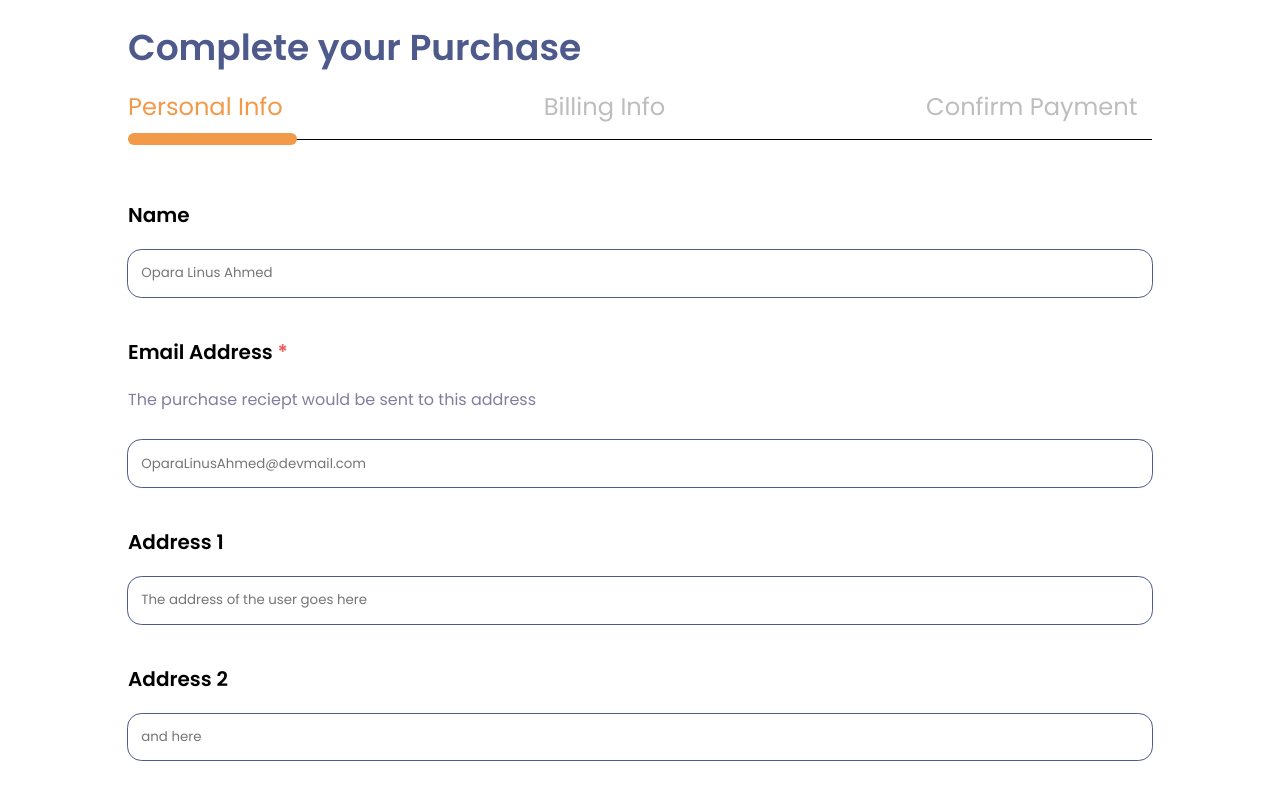
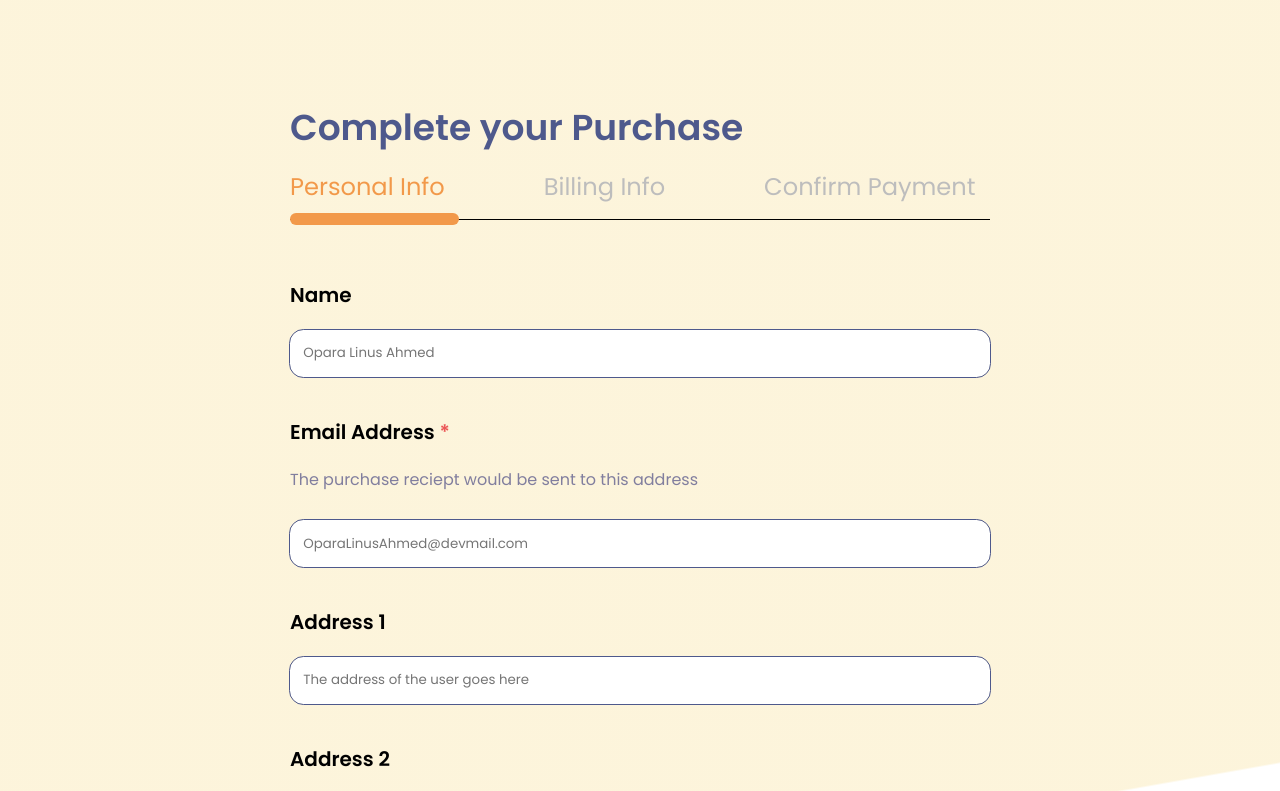
Before and after one commit to Folareen/frontend-dev-task-payment-flow, a React (Create React App) app: page / in a window 1280 px wide. Shown: the top 791 px of the page. Built offline with nearby package versions, Linux system fonts and the light colour scheme.

Commit message:
fixed bug

```diff
--- a/src/components/Header.jsx
+++ b/src/components/Header.jsx
@@ -1,5 +1,5 @@
 import React from 'react'
-import { useLocation } from 'react-router-dom'
+import { useLocation, Link } from 'react-router-dom'
 
 const Header = () => {
     const location = useLocation()
@@ -15,9 +15,9 @@ const Header = () => {
             Complete your Purchase
         </h2>
         <div>
-            <p className={highlight('/')}>Personal Info <span></span></p>
-            <p className={highlight('/billing-info')}>Billing Info <span></span></p>
-            <p className={highlight('/confirm-payment')}>Confirm Payment <span></span> </p>
+            <Link to='/' className={highlight('/')}>Personal Info <span></span></Link>
+            <Link to='/billing-info' className={highlight('/billing-info')}>Billing Info <span></span></Link>
+            <Link to='/confirm-payment' className={highlight('/confirm-payment')}>Confirm Payment <span></span> </Link>
         </div>
     </header>
   )
--- a/src/pages/BillingInfo.jsx
+++ b/src/pages/BillingInfo.jsx
@@ -1,7 +1,15 @@
 import React from 'react'
 import Header from '../components/Header'
+import { useNavigate } from 'react-router-dom'
 
 const BillingInfo = () => {
+  const navigate = useNavigate()
+
+  const next = () => {
+
+  }
+
+
   return (
     <main>
       <Header />
--- a/src/pages/ConfirmPayment.jsx
+++ b/src/pages/ConfirmPayment.jsx
@@ -1,7 +1,15 @@
 import React from 'react'
 import Header from '../components/Header'
+import { useNavigate } from 'react-router-dom'
 
 const ConfirmPayment = () => {
+  const navigate = useNavigate()
+
+  const next = (e) => {
+    e.preventDefault()
+    navigate('/payment-confirmed')
+  }
+
   return (
     <section>
       <div>
@@ -35,7 +43,7 @@ const ConfirmPayment = () => {
         </div>
       </div>
       <div className='submit'>
-        <button className='submit--button'>Next</button>
+        <button className='submit--button' onClick={next}>Pay</button>
         <button>Cancel Payment</button>
       </div>
     </section>
--- a/src/styles/css/index.css
+++ b/src/styles/css/index.css
@@ -5,6 +5,14 @@
   padding: 0;
   margin: 0;
   font-family: Poppins;
+}
+
+body {
+  background-image: linear-gradient(170deg, rgba(242, 201, 76, 0.2) 70%, rgba(255, 255, 255, 0) calc(70% + 2px));
+  min-height: 100vh;
+  background-repeat: no-repeat;
+  margin: 0;
+  padding: 0;
 }
 
 header {
@@ -38,14 +46,16 @@ header div {
           justify-content: space-between;
 }
 
-header div p {
+header div a {
   padding: 0.6em;
   font-size: 0.67em;
   color: #BDBDBD;
   position: relative;
+  display: block;
+  text-decoration: none;
 }
 
-header div p span {
+header div a span {
   background-color: #F2994A;
   border-radius: 0.625em;
   height: 0.5em;
@@ -57,21 +67,22 @@ header div p span {
   left: 0;
 }
 
-header div p:first-child {
+header div a:first-child {
   padding-left: 0;
 }
 
-header div p.current {
+header div a.current {
   color: #F2994A;
 }
 
-header div p.current span {
+header div a.current span {
   display: block;
 }
 
 main {
   width: 80%;
-  margin: 20px auto;
+  margin: 5em auto;
+  max-width: 700px;
   font-size: 0.625rem;
 }
 
@@ -310,7 +321,7 @@ section .submit button:last-child {
   width: -webkit-max-content;
   width: -moz-max-content;
   width: max-content;
-  margin: 50px auto;
+  margin: 100px auto;
 }
 
 @media (min-width: 768px) {
--- a/src/styles/scss/index.scss
+++ b/src/styles/scss/index.scss
@@ -8,7 +8,13 @@
 }
 $larger-screen: 768px;
 
-
+body{
+    background-image: linear-gradient(170deg, rgba(242, 201, 76, 0.2) 70%, rgba(255, 255, 255, 0) calc(70% + 2px));
+    min-height: 100vh;
+    background-repeat: no-repeat;
+    margin: 0;
+    padding: 0;
+}
 
 
 header{
@@ -31,11 +37,13 @@ header{
         flex-direction: row;
         justify-content: space-between;
 
-        p{
+        a{
             padding: 0.6em;
             font-size: 0.67em;
             color: #BDBDBD;
             position: relative;
+            display: block;
+            text-decoration: none;
 
             span{
                 background-color: #F2994A;
@@ -67,7 +75,8 @@ header{
 
 main{
     width: 80%;
-    margin: 20px auto;
+    margin: 5em auto;
+    max-width: 700px;
 
     font-size: 0.625rem;
 
@@ -269,7 +278,7 @@ section{
     box-shadow: 0px 6px 10px rgba(33, 30, 67, 0.08);
     border-radius: 1em;
     width: max-content;
-    margin: 50px auto;
+    margin: 100px auto;
 
     @media (min-width: $larger-screen){
         font-size: 1rem;
```
Also changed, not shown: 1 other file (tests, documents, lock files or other folders).
